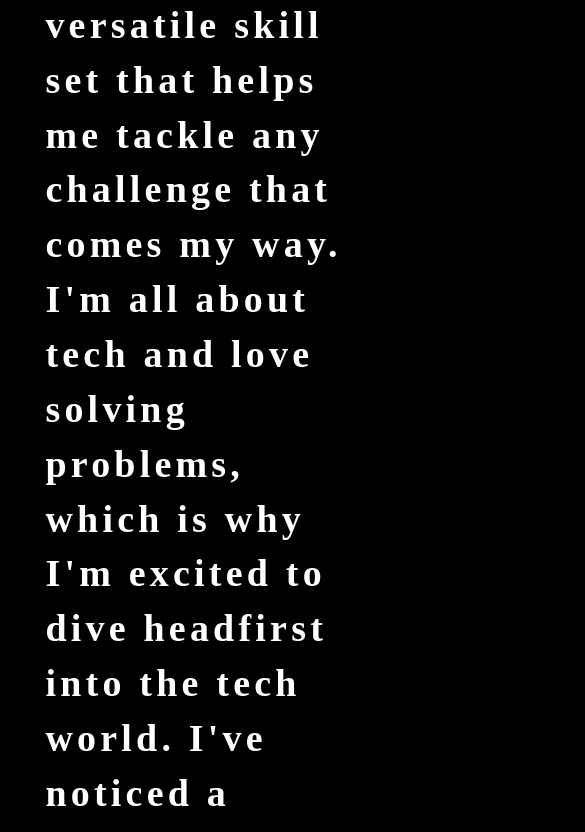
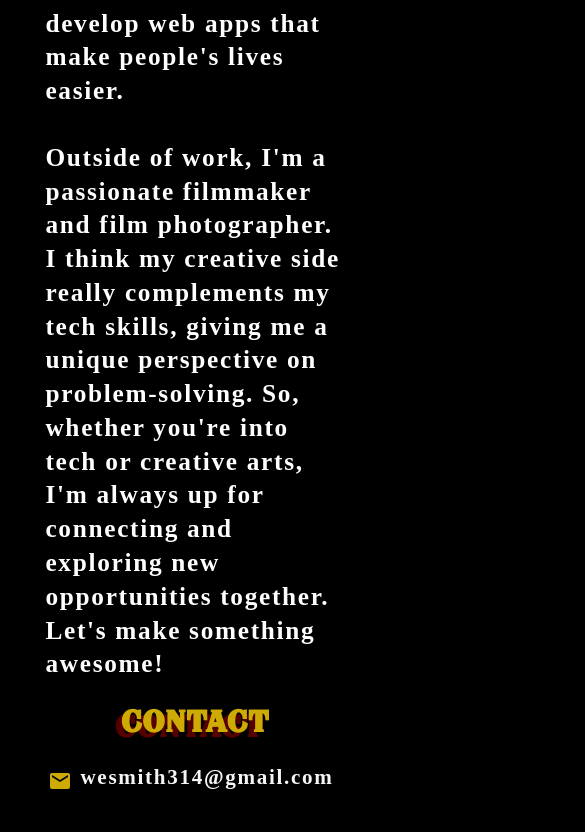
Before and after one commit to wesmith3/Portfolio, a Next.js app: page /about in a window 390 px wide. Shown: the part 840-1672 px from the top of the page, 585 px wide, since content can reach past the window. Built offline with nearby package versions, Linux system fonts and the light colour scheme; a web font is replaced by a local one.

Commit message:
adds responsiveness to about

```diff
--- a/src/app/about/page.css
+++ b/src/app/about/page.css
@@ -7,15 +7,19 @@
   font-family: 'FHA';
   color: #ceaa05;
   font-size: 8vh;
-    text-shadow: -6px 5px .05px #570000;
+  text-shadow: -6px 5px 0.05px #570000;
   transform: rotate(-5deg);
 }
+
 .contact {
   font-family: 'FHA';
   color: #ceaa05;
-  text-shadow: -6px 5px .05px #570000;
-  padding-top: 2.5vh;
+  text-shadow: -6px 5px 0.05px #570000;
+  padding-top: 4.5vh;
+  width: 80%;
+  margin:auto;
 }
+
 .paragraph {
   padding-top: 5.5vh;
   font-family: 'SF';
@@ -28,7 +32,7 @@
   width: 80%;
   margin: auto;
   line-height: 6.5vh;
-    letter-spacing: .5vh;
+  letter-spacing: 0.5vh;
 }
 
 .paragraph-two {
@@ -43,7 +47,7 @@
   width: 80%;
   margin: auto;
   line-height: 6.5vh;
-    letter-spacing: .5vh;
+  letter-spacing: 0.5vh;
 }
 
 .email-container {
@@ -51,14 +55,55 @@
   width: 80%;
   margin: auto;
   align-items: center;
-    color:whitesmoke;
+  color: whitesmoke;
   font-family: 'SF';
   font-size: 3.5vh;
-    letter-spacing: .5vh;
+  letter-spacing: 0.5vh;
 }
 
 .email-icon {
-    margin-left: 5vh;
   margin-right: 1.5vh;
-    color:#ceaa05;
+  color: #ceaa05;
 }
+
+/* Media query for mobile devices */
+@media (max-width: 1100px) {
+  .abt-title {
+    font-size: 5vh;
+    margin-left: 3vh;
+  }
+
+  .contact {
+    text-align: center; /* Center the contact text */
+    padding-top: 1.5vh;
+    font-size: 3.5vh;
+  }
+
+  .paragraph,
+  .paragraph-two {
+    font-size: 3vh;
+    line-height: 4vh;
+    letter-spacing: 0.2vh;
+    width: 80%;
+    padding-bottom: 1rem;
+  }
+
+  .email-container {
+    font-size: 2.5vh;
+    justify-content: center;
+    letter-spacing: 0.2vh;
+    margin-top: 1rem;
+  }
+
+  .email-icon {
+    margin-left: 0;
+    margin-right: 0;
+  }
+
+  .email {
+    text-align: center;
+    margin-bottom: .5rem;
+    padding: .5rem;
+    margin-top: 0;
+  }
+}
--- a/src/app/about/page.tsx
+++ b/src/app/about/page.tsx
@@ -22,8 +22,8 @@ export default function About() {
         or creative arts, I&apos;m always up for connecting and exploring new
         opportunities together. Let&apos;s make something awesome!
       </h4>
+      <h2 className="contact">Contact</h2>
       <div className="email-container">
-      <h2 className="contact">Contact</h2>
         <EmailIcon className="email-icon" fontSize="medium" />
         <h4 className="email">wesmith314@gmail.com</h4>
       </div>
```
Lines whose indentation alone changed are shown as unchanged.
